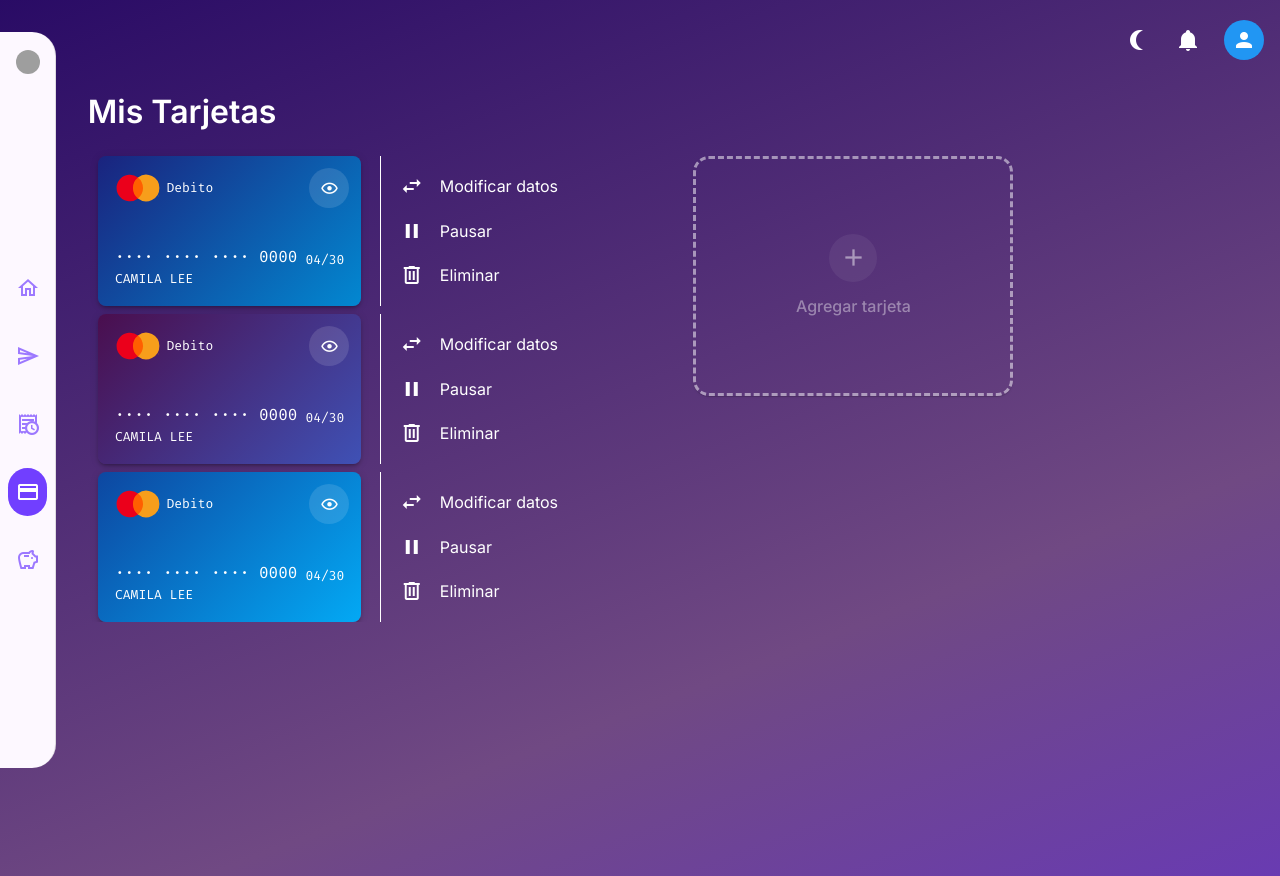
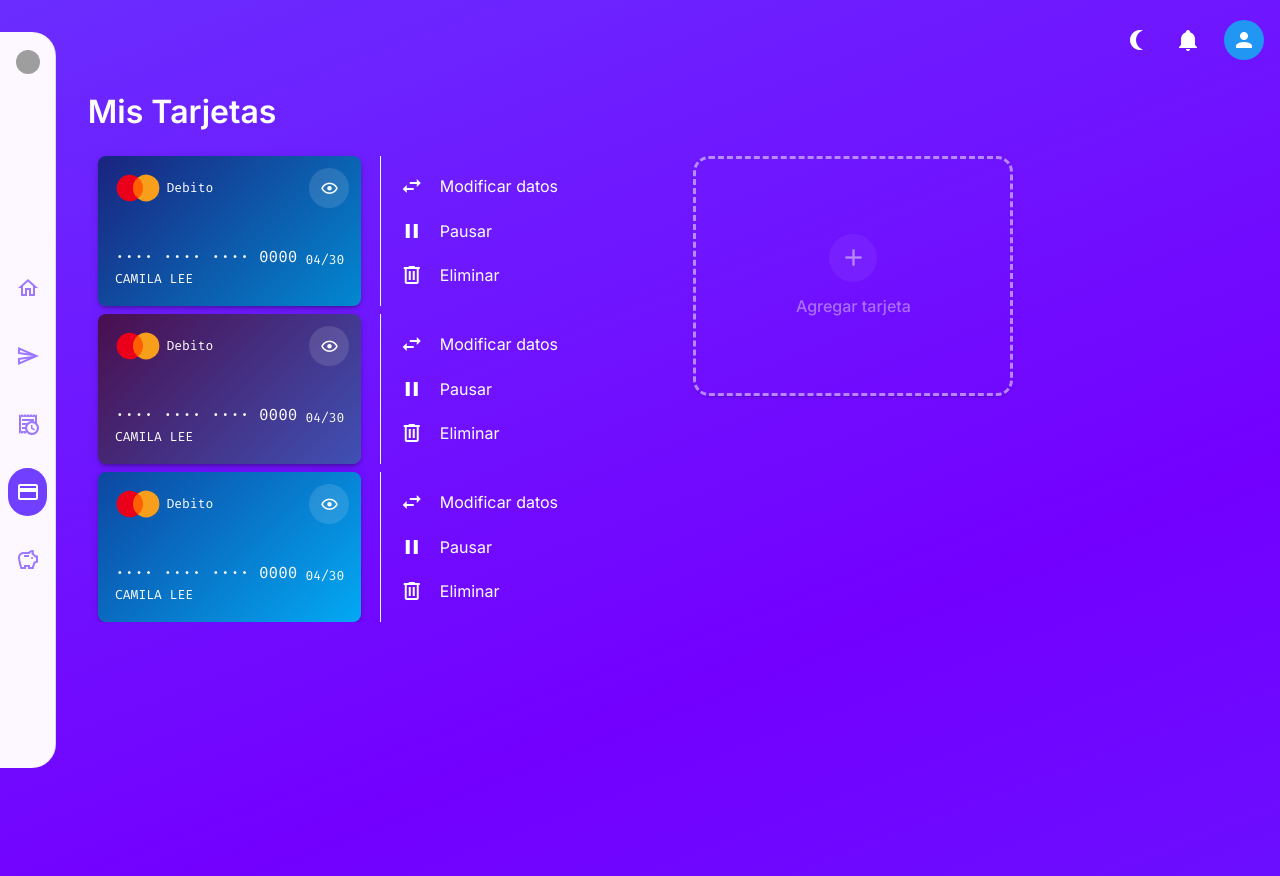
Before and after one commit to lbonsenor/Wall-Et, a Vue app: page /mis-tarjetas in a window 1280 px wide. Built offline with nearby package versions, Linux system fonts and the light colour scheme; grey boxes are pictures that could not be loaded.

Commit message:
color change

```diff
--- a/src/components/cards/NewCard.vue
+++ b/src/components/cards/NewCard.vue
@@ -50,7 +50,7 @@ export default {
       },
       cardNumber: value => {
         const pattern = /^[0-9]{4}[0-9]{4}[0-9]{4}[0-9]{4}$/;
-        return pattern.test(value.replaceAll(' ', '')) || 'Tarjeta Inválida'
+        return pattern.test(value) || 'Tarjeta Inválida'
       },
       cvv: value => {
         const pattern = /^[0-9]{3}$/;
--- a/src/plugins/vuetify.js
+++ b/src/plugins/vuetify.js
@@ -34,9 +34,9 @@ const lightTheme = {
     button_hover: '#713EFF',
 
     grad1: "#5d24ff",
-    grad2: "#704983",
-    grad3: "#1f0261",
-    grad4: "#5d24ff"
+    grad2: "#7300ff",
+    grad3: "#6933ff",
+    grad4: "#8a61ff"
   }
 }
 
```
